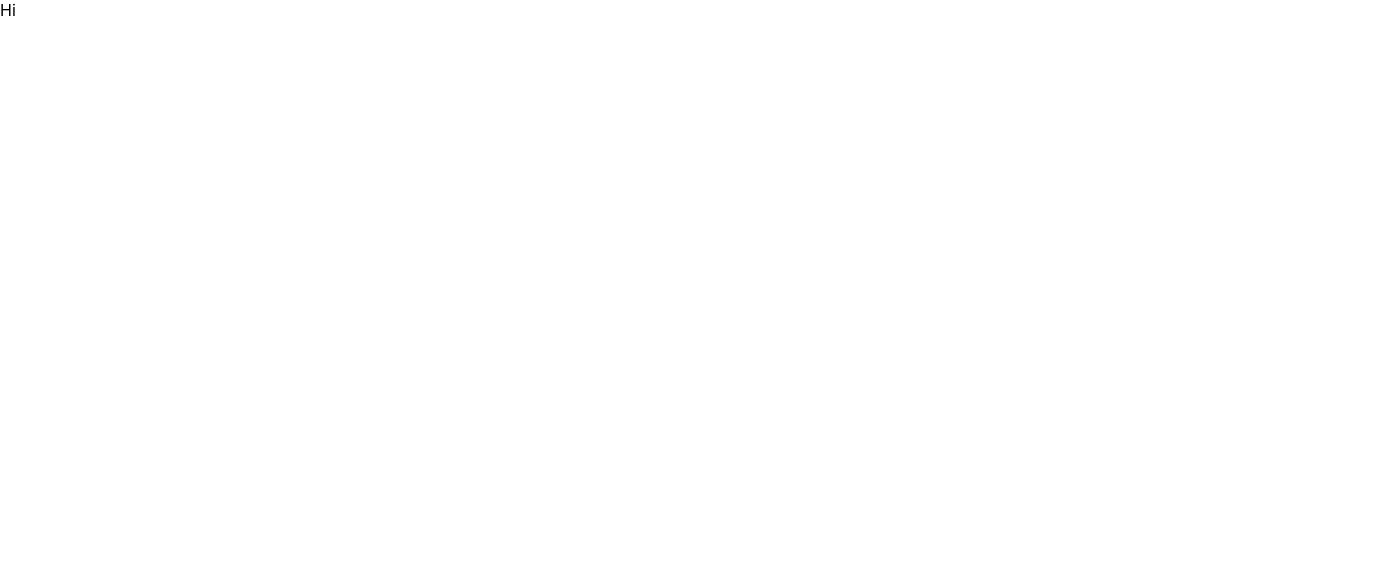
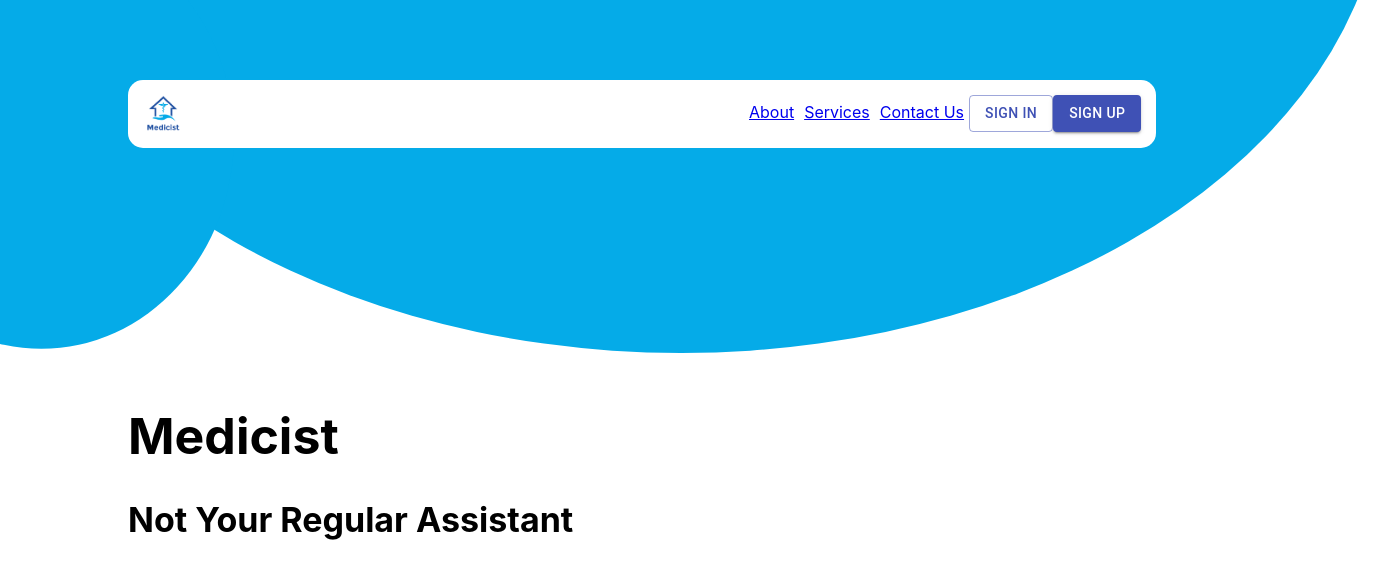
Before and after one commit to akshatvg/Medicist, a React (Create React App) app: page / in a window 1280 px wide. Shown: the top 578 px of the page, 1400 px wide, since content can reach past the window. Built offline with nearby package versions, Linux system fonts and the light colour scheme.

Commit message:
Added Home page

```diff
--- /dev/null
+++ b/src/Home.css
@@ -0,0 +1,47 @@
+.wave{
+    width:120%;
+    margin-top:-50%;
+    margin-left: -13%;
+    background-size: cover;
+  background-repeat: no-repeat;
+  padding: 15px;
+
+}
+.wave img{
+
+  background-position: bottom;
+  height: auto;
+  max-width: 100%;
+}
+.nav {
+    top:10%;
+    left:10%;
+    max-width:78%;
+    background: white;
+    padding: 15px;
+    border-radius: 15px;
+    color: black;
+    position: absolute;
+  }
+  .nav img{
+    width: 4%;
+    height: 4%;
+    float:left;
+  }
+  .main{
+      margin-left: 10%;
+  }
+  .main h1 {
+    font-weight: bold;
+    font-size: 50px;
+  }
+  .main h2 {
+    font-weight: bold;
+    font-size: 34px;
+  }
+  .navBarLink {
+    margin: 5px;
+  }
+  .options{
+      text-align: right;
+  }
--- a/src/pages/Home.jsx
+++ b/src/pages/Home.jsx
@@ -1,10 +1,38 @@
 import { Button, Grid, makeStyles } from "@material-ui/core";
-import React from "react";
+import React, { Component }from "react";
+//import { ReactComponent as wave } from '../assets/wave.svg';
+import wave from '../assets/wave.svg'
+import '../Home.css'
+import logo from '../assets/logo.png'
+import { NavLink } from 'react-router-dom'
+
+
 
 function Home() {
 
-    return (<>
-        Hi
-    </>);
+    return (
+        <>
+        <div className="nav">
+
+            <img src={logo} />
+            <div className="options">
+            <NavLink className='navBarLink' to="/">About</NavLink>
+            <NavLink className='navBarLink' to="/product">Services</NavLink>
+            <NavLink className='navBarLink' to="/product">Contact Us</NavLink>
+            <Button variant="outlined" color="primary" href="#"> Sign In </Button>
+            <Button variant="contained" color="primary" href="#" > Sign Up </Button>
+            </div>
+        </div>
+    <div className="wave">
+
+        <img src={wave} />
+
+    </div>
+    <div className="main">
+        <h1>Medicist</h1>
+        <h2>Not Your Regular Assistant</h2>
+    </div>
+    </>
+      );
 }
 export default Home;
```
Also changed, not shown: src/assets/logo.png (added), src/assets/wave.svg (added).
